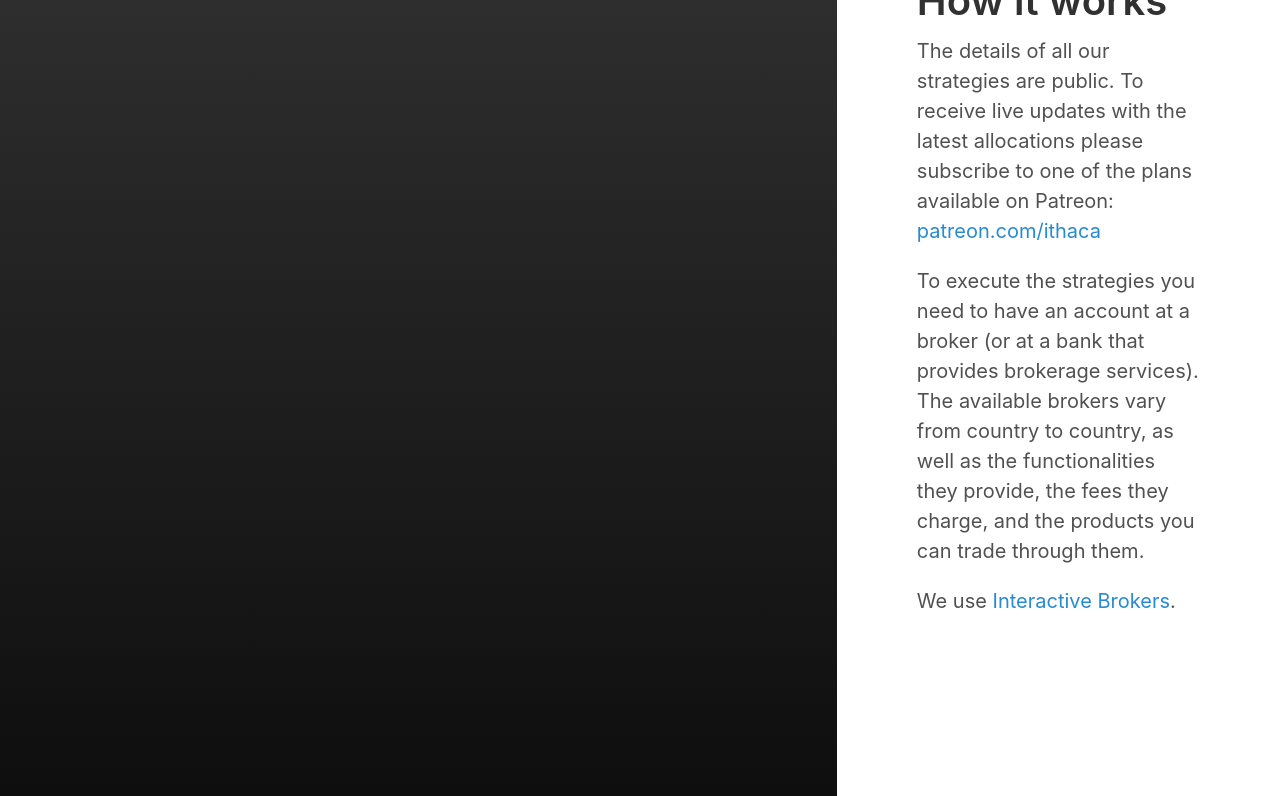
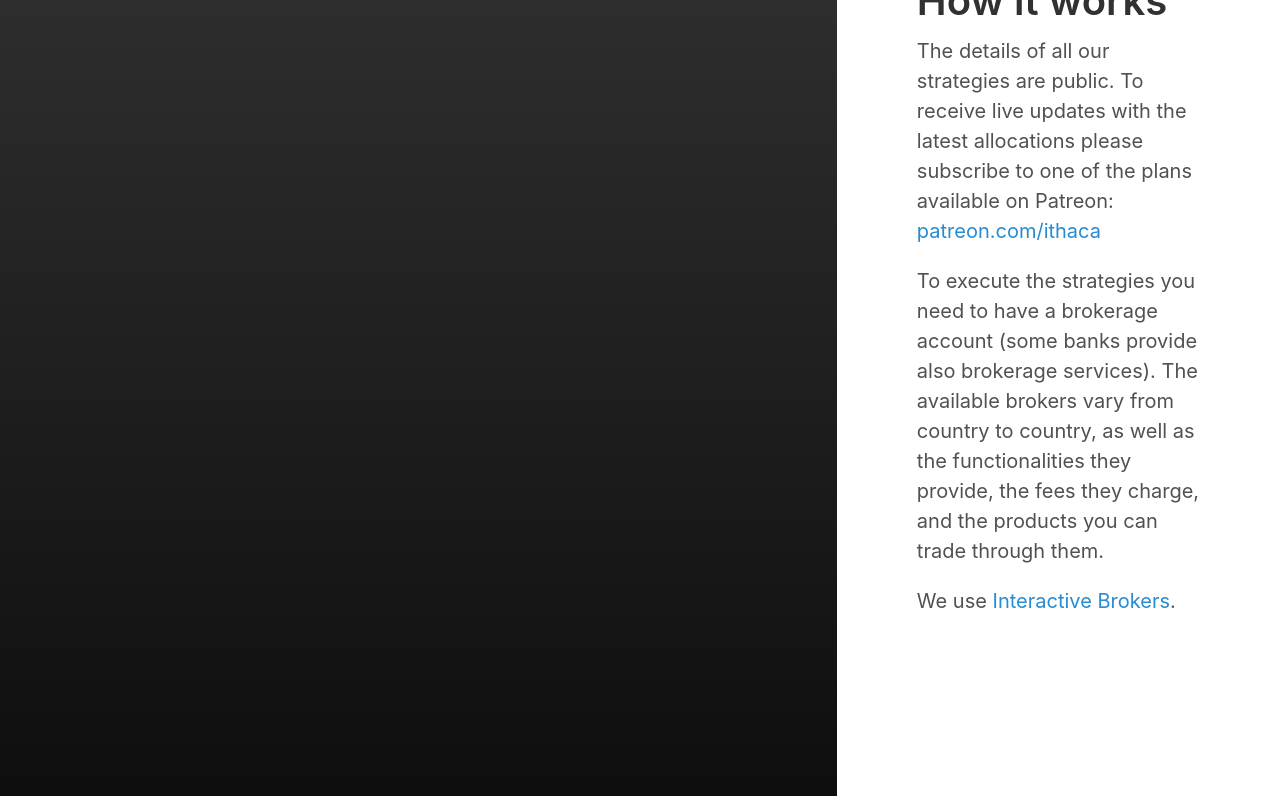
Before and after one commit to IthacaResearch/ithacaresearch.github.io, a Jekyll site: the page built from category/how-it-works.md, in a window 1280 px wide, cut to the strip 104-900 px from the top of the page. Built offline with Jekyll 4.4.1, drawn with Linux system fonts in a browser that asks for light colours.

Commit message:
Update how-it-works.md

```diff
--- a/category/how-it-works.md
+++ b/category/how-it-works.md
@@ -6,6 +6,6 @@ sidebar_sort_order: 997
 
 The details of all our strategies are public. To receive live updates with the latest allocations please subscribe to one of the plans available on Patreon: [patreon.com/ithaca](https://www.patreon.com/ithaca "Go to Patreon page")
 
-To execute the strategies you need to have an account at a broker (or at a bank that provides brokerage services). The available brokers vary from country to country, as well as the functionalities they provide, the fees they charge, and the products you can trade through them.
+To execute the strategies you need to have a brokerage account (some banks provide also brokerage services). The available brokers vary from country to country, as well as the functionalities they provide, the fees they charge, and the products you can trade through them.
 
 We use [Interactive Brokers](https://www.interactivebrokers.com).
```
